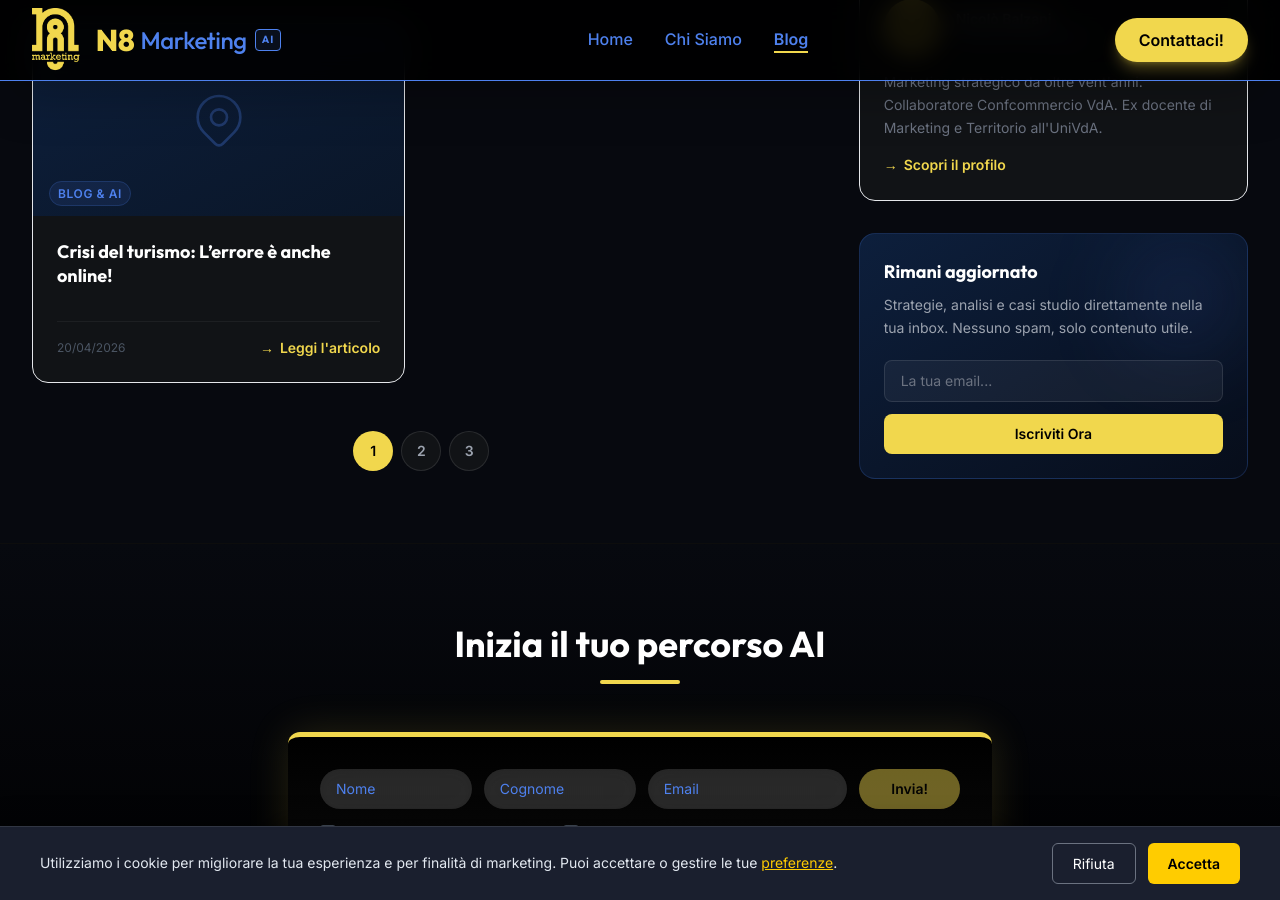
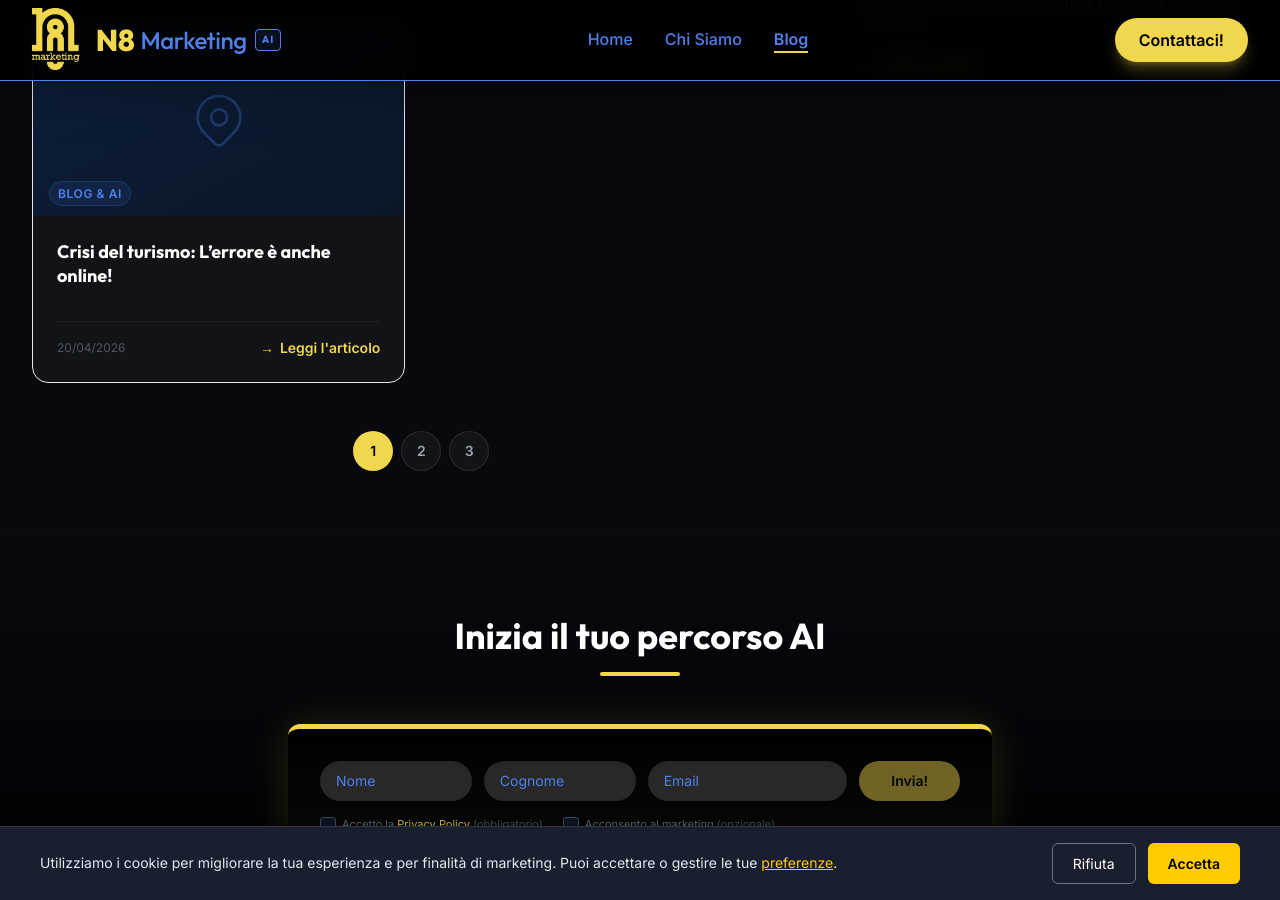
Before and after one commit to NicoDavN8/n8marketing-2026, a Jekyll site: the page built from blog.html, in a window 1280 px wide and 900 px high, scrolled down 985 px. Built offline with Jekyll 4.4.1, drawn with Linux system fonts in a browser that asks for light colours; nearby versions of some CDN libraries.

Commit message:
Pulizia radicale sidebar pagina Blog: design minimalista
- Rimosso completamente il widget Newsletter (blocco intero)
- Widget Categorie: rimossi background, border, rounded-corners, padding
- Widget Chi scrive: rimossi background, border, rounded-corners, padding
- Rimossi i border-bottom dai titoli (Categorie e Chi scrive)
- Mantenuto il contenuto essenziale (testo, avatar, profilo)
- Aggiunto margin-top mt-12 per gestire la spaziatura verticale
- Sidebar ora completamente minimalista e leggera

Modificati: blog.html

Co-Authored-By: Claude Haiku 4.5 <noreply@anthropic.com>

```diff
--- a/blog.html
+++ b/blog.html
@@ -216,8 +216,8 @@ permalink: /blog.html
             <aside class="lg:w-1/3 space-y-8">
 
                 <!-- Categorie -->
-                <div class="bg-[#111316] border border-white/8 rounded-2xl p-6">
-                    <h3 class="font-heading font-bold text-lg text-white mb-4 pb-3 border-b border-white/8">Categorie</h3>
+                <div>
+                    <h3 class="font-heading font-bold text-lg text-white mb-4">Categorie</h3>
                     <ul class="space-y-3">
                         <li>
                             <a href="#" class="flex justify-between items-center text-gray-400 hover:text-[#f1d74d] transition group">
@@ -253,8 +253,8 @@ permalink: /blog.html
                 </div>
 
                 <!-- Chi scrive -->
-                <div class="bg-[#111316] border border-white/8 rounded-2xl p-6">
-                    <h3 class="font-heading font-bold text-lg text-white mb-4 pb-3 border-b border-white/8">Chi scrive</h3>
+                <div class="mt-12">
+                    <h3 class="font-heading font-bold text-lg text-white mb-4">Chi scrive</h3>
                     <div class="flex items-center gap-4 mb-4">
                         <div class="w-14 h-14 rounded-full bg-gradient-to-br from-[#f1d74d] to-[#e0c644] flex items-center justify-center font-heading font-black text-black text-2xl shrink-0">N</div>
                         <div>
@@ -266,17 +266,6 @@ permalink: /blog.html
                     <a href="chi-siamo.html" class="inline-flex items-center gap-1.5 mt-4 text-[#f1d74d] text-sm font-semibold hover:gap-3 transition-all duration-200">
                         <span>→</span> Scopri il profilo
                     </a>
-                </div>
-
-                <!-- Newsletter -->
-                <div class="bg-gradient-to-br from-[#0d1f3c] to-[#070d1a] border border-[#4e81ee]/20 rounded-2xl p-6 relative overflow-hidden">
-                    <div class="absolute top-0 right-0 w-32 h-32 bg-[#4e81ee]/10 rounded-full blur-2xl pointer-events-none"></div>
-                    <h3 class="font-heading font-bold text-lg text-white mb-2 relative z-10">Rimani aggiornato</h3>
-                    <p class="text-gray-400 text-sm mb-5 leading-relaxed relative z-10">Strategie, analisi e casi studio direttamente nella tua inbox. Nessuno spam, solo contenuto utile.</p>
-                    <form class="relative z-10 flex flex-col gap-3">
-                        <input type="email" placeholder="La tua email..." class="w-full px-4 py-2.5 rounded-lg bg-white/5 border border-white/10 text-white placeholder-gray-500 focus:outline-none focus:border-[#f1d74d]/50 text-sm">
-                        <button type="submit" class="w-full bg-[#f1d74d] text-black font-bold px-4 py-2.5 rounded-lg hover:bg-yellow-400 transition text-sm">Iscriviti Ora</button>
-                    </form>
                 </div>
 
             </aside>
```
